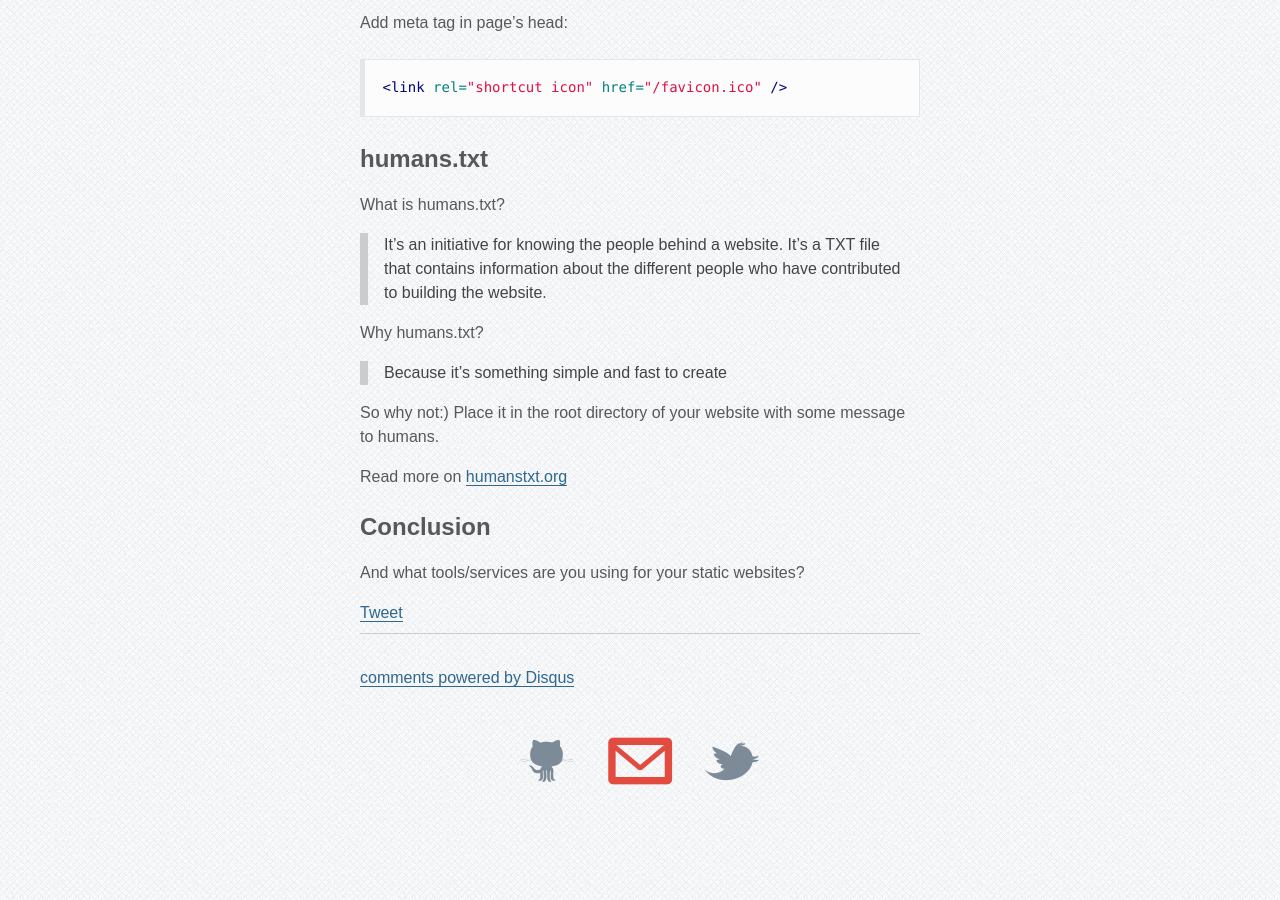
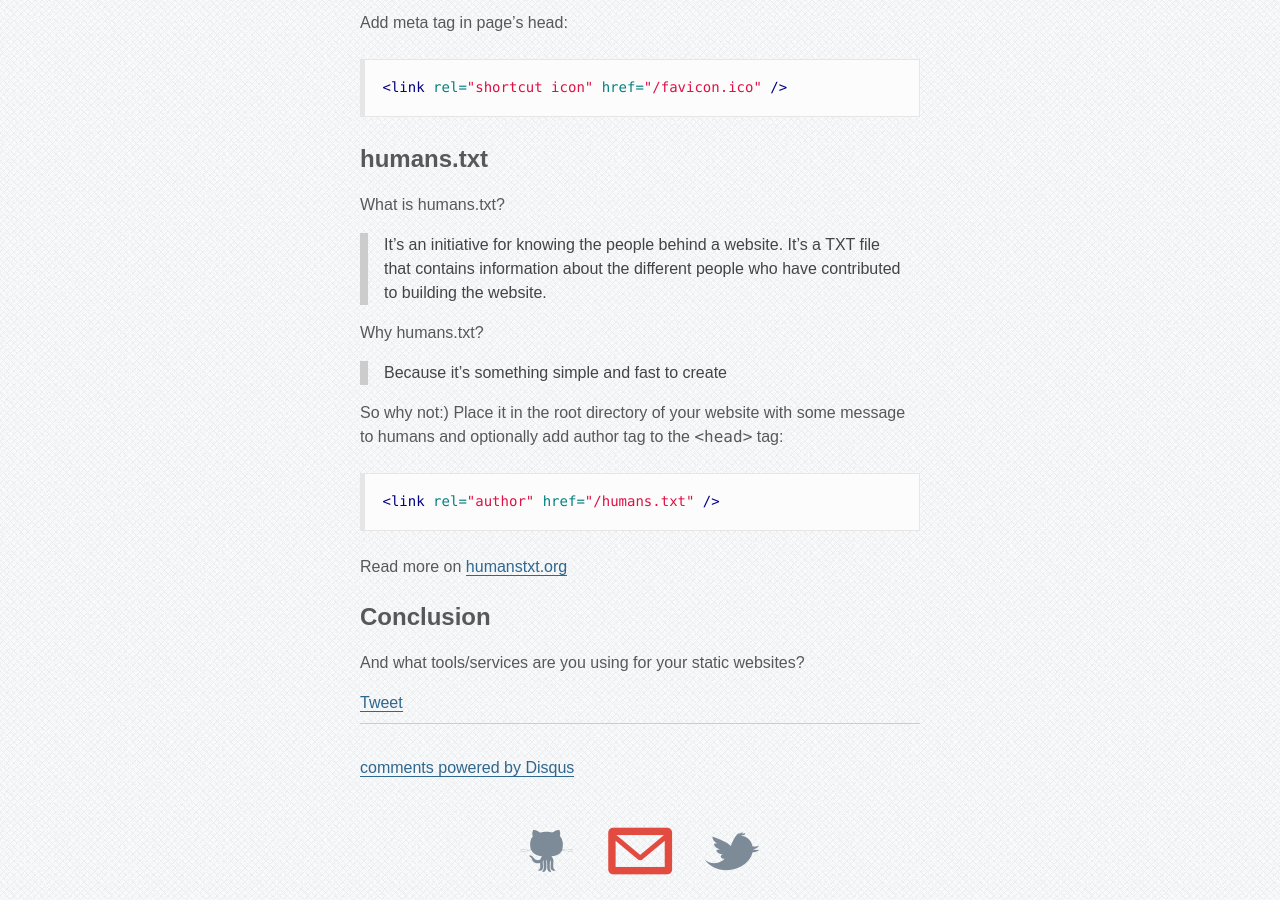
Before and after one commit to sergeylukin/sergeylukin.github.com, a Jekyll site: the page built from _posts/2012-08-29-things-i-learned-from-personal-website-setup.md, in a window 1280 px wide and 900 px high, scrolled down 4809 px. Built offline with Jekyll 4.4.1, drawn with Linux system fonts in a browser that asks for light colours; comment, search, counter and statistics services are not loaded; before the commit the page ends 5619 px from its top, so only the background shows below that.

Commit message:
Add small tip to the blog post

```diff
--- a/_posts/2012-08-29-things-i-learned-from-personal-website-setup.md
+++ b/_posts/2012-08-29-things-i-learned-from-personal-website-setup.md
@@ -294,7 +294,10 @@ Why humans.txt?
 > Because it's something simple and fast to create
 
 So why not:) Place it in the root directory of your website
-with some message to humans.
+with some message to humans and optionally add author tag
+to the `<head>` tag:
+
+{% highlight html %}<link rel="author" href="/humans.txt" />{% endhighlight %}
 
 Read more on [humanstxt.org](http://humanstxt.org)
 
```
